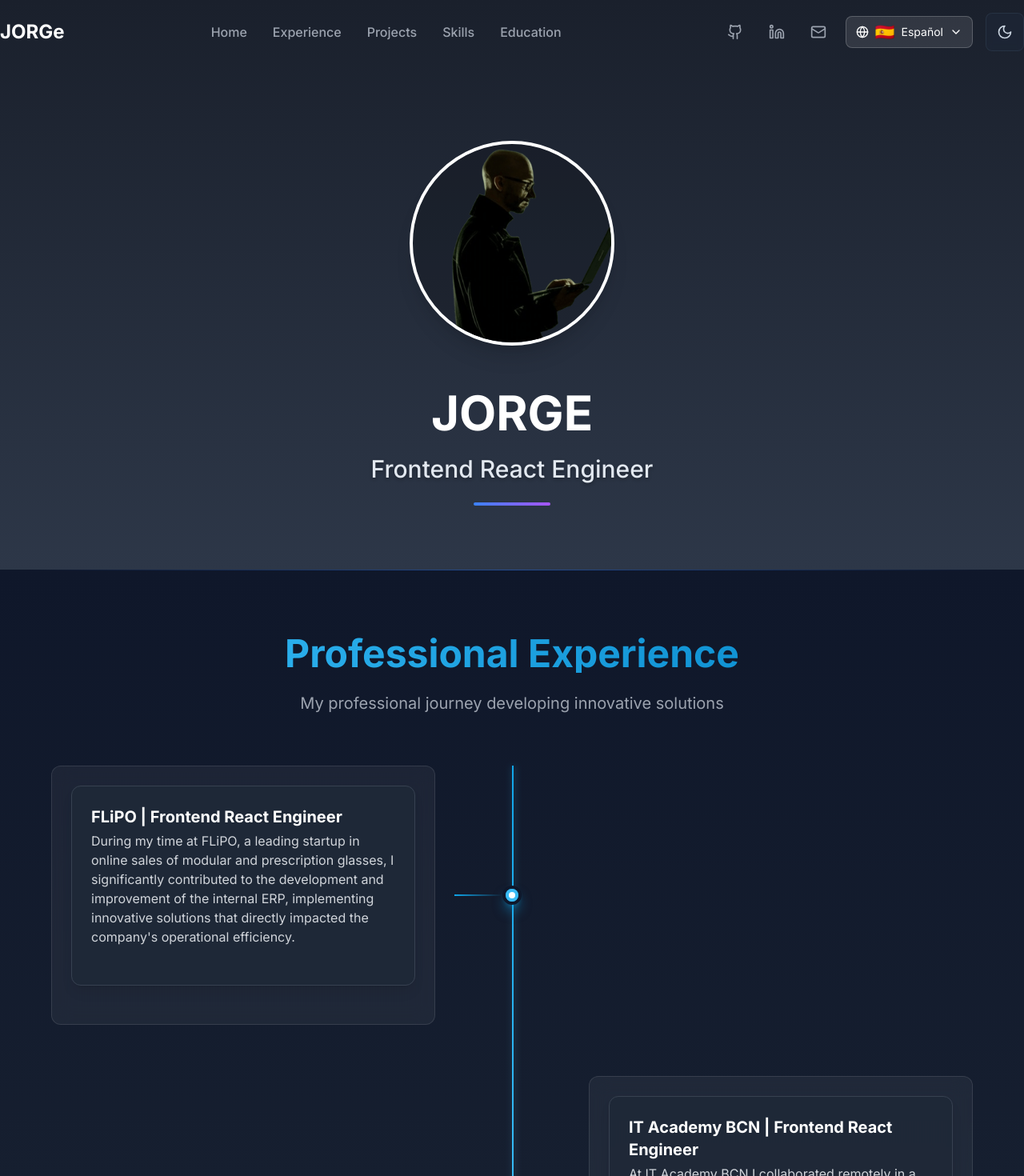
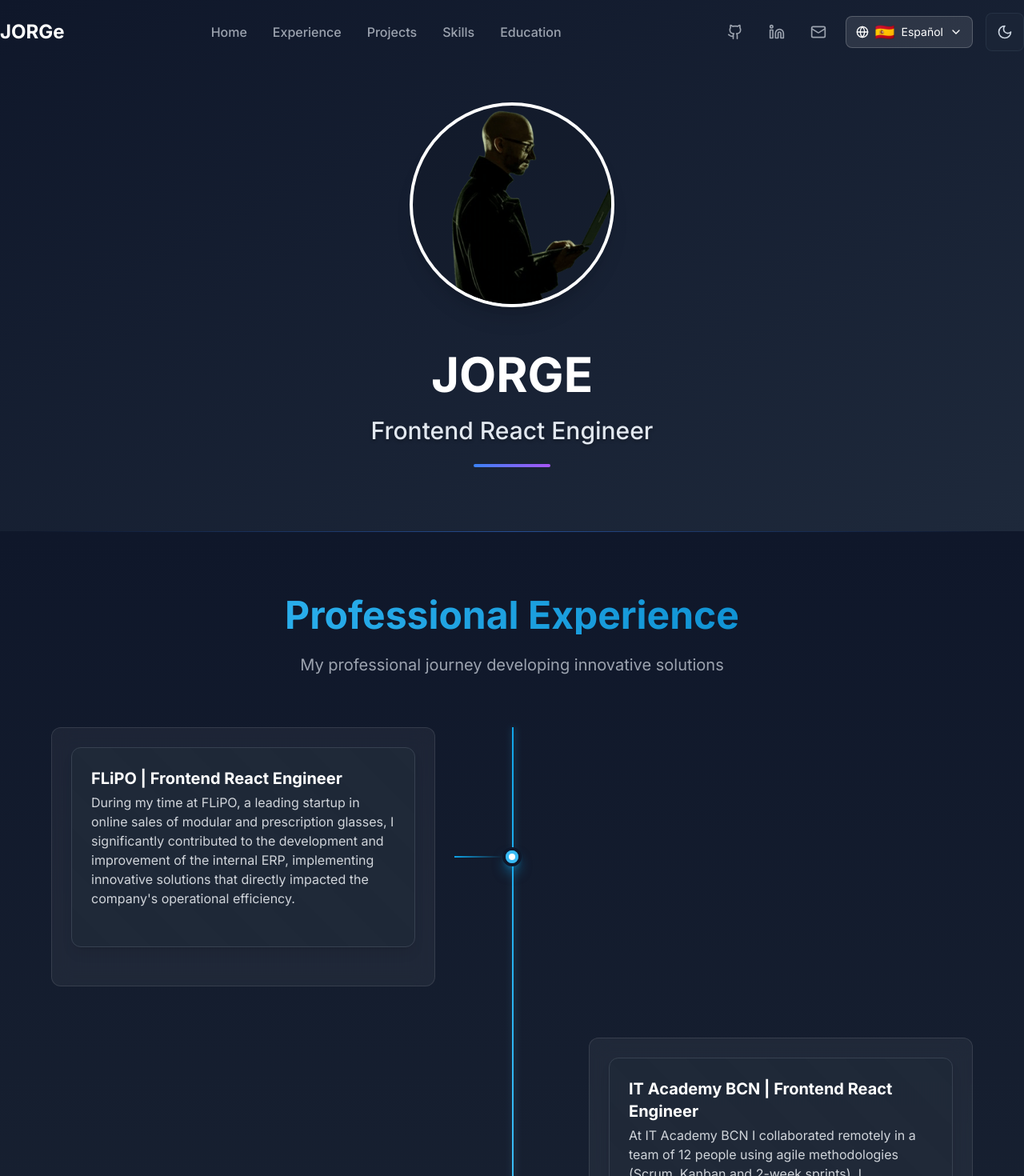
Before and after one commit to JordiNodeJS/porfolio-multi-theme, a React (Vite) app: page / in a window 1280 px wide. Shown: the top 1470 px of the page at 80% size. Built offline with nearby package versions, Linux system fonts and the light colour scheme.

Commit message:
feat(Experience, Hero): enhance styling for brutalism theme and simplify gradient backgrounds

```diff
--- a/src/components/Experience.tsx
+++ b/src/components/Experience.tsx
@@ -138,7 +138,7 @@ const ExperienceCard = ({
           <motion.div
             initial={{ opacity: 0, y: 20 }}
             animate={{ opacity: 1, y: 0 }}
-            className={`p-6 rounded-xl shadow-lg border mb-6 ${
+            className={`p-6 rounded-xl shadow-lg border mb-6 relative overflow-hidden ${
               theme === 'dark'
                 ? 'bg-gray-800/90 backdrop-blur-sm border-gray-700'
                 : theme === 'brutalism'
@@ -146,6 +146,15 @@ const ExperienceCard = ({
                 : 'bg-white/90 backdrop-blur-sm border-gray-200'
             }`}
           >
+            {theme === 'dark' && (
+              <div
+                className="absolute inset-0 opacity-5 pointer-events-none"
+                style={{
+                  backgroundImage: 'repeating-linear-gradient(45deg, transparent, transparent 35px, rgba(255,255,255,0.1) 35px, rgba(255,255,255,0.1) 70px)'
+                }}
+              />
+            )}
+            <div className="relative z-10">
               <div className="flex justify-between items-start mb-4">
                 <div>
                   <h3 className="text-xl font-bold text-white mb-1">
@@ -189,6 +198,7 @@ const ExperienceCard = ({
                   ))}
                 </div>
               )}
+            </div>
           </motion.div>
         </motion.div>
       </div>
--- a/src/components/Hero.tsx
+++ b/src/components/Hero.tsx
@@ -7,15 +7,14 @@ const Hero = () => {
   const { theme } = useTheme();
 
   return (
-    <section className="relative overflow-hidden pt-32 pb-20">
-      {/* Fondo gradiente */}
+    <section className="relative py-20 overflow-hidden">
+      {/* Fondo gradiente - Simplificado */}
       <div
-        className="absolute inset-0 hero-bg-gradient z-0"
-        style={{
-          background: theme === 'dark'
-            ? 'linear-gradient(to bottom, #1a202c, #2d3748)'
-            : 'linear-gradient(to bottom, #f7fafc, #e2e8f0)'
-        }}
+        className={`absolute inset-0 z-0 ${
+          theme === 'dark'
+            ? 'bg-gradient-to-br from-slate-900 to-slate-800'
+            : 'bg-gradient-to-br from-gray-50 to-white'
+        }`}
       />
 
       {/* Contenido */}
@@ -33,7 +32,10 @@ const Hero = () => {
               alt="Profile"
               className="w-full h-full object-cover"
             />
-            <div className={`absolute inset-0 rounded-full ${theme === 'dark' ? 'bg-black/20' : 'bg-white/20'}`}></div>
+            {/* Overlay simplificado */}
+            <div className={`absolute inset-0 rounded-full ${
+              theme === 'dark' ? 'bg-black/10' : 'bg-white/10'
+            }`} />
           </motion.div>
 
           {/* Texto */}
```
Also changed, not shown: src/components/BrutalismDemo.tsx (added). Lines whose indentation alone changed are shown as unchanged.
